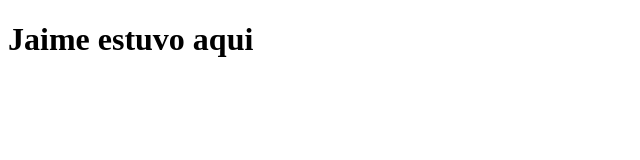
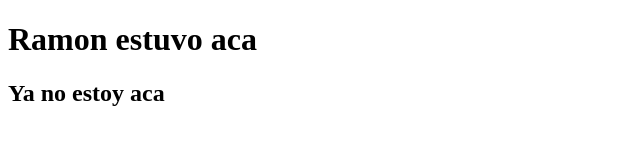
Before and after one commit to jaime-ariass/ejercicio-20-mayo-, a plain HTML site: page index.html in a window 1280 px wide. Shown: the whole page, without its empty margins (0-640 px from the left). Drawn offline with Linux system fonts and the light colour scheme.

Commit message:
Commit Reymon

```diff
--- a/index.html
+++ b/index.html
@@ -1,9 +1,10 @@
 <!DOCTYPE html>
 <html>
 <head>
-<title> Life Story </title>
+<title> La historia de la historia </title>
 </head>
 <body>
-   <h1> Jaime estuvo aqui </h1>
+   <h1> Ramon estuvo aca </h1>
+   <h2> Ya no estoy aca</h2>
 </body>
 </html>
```
